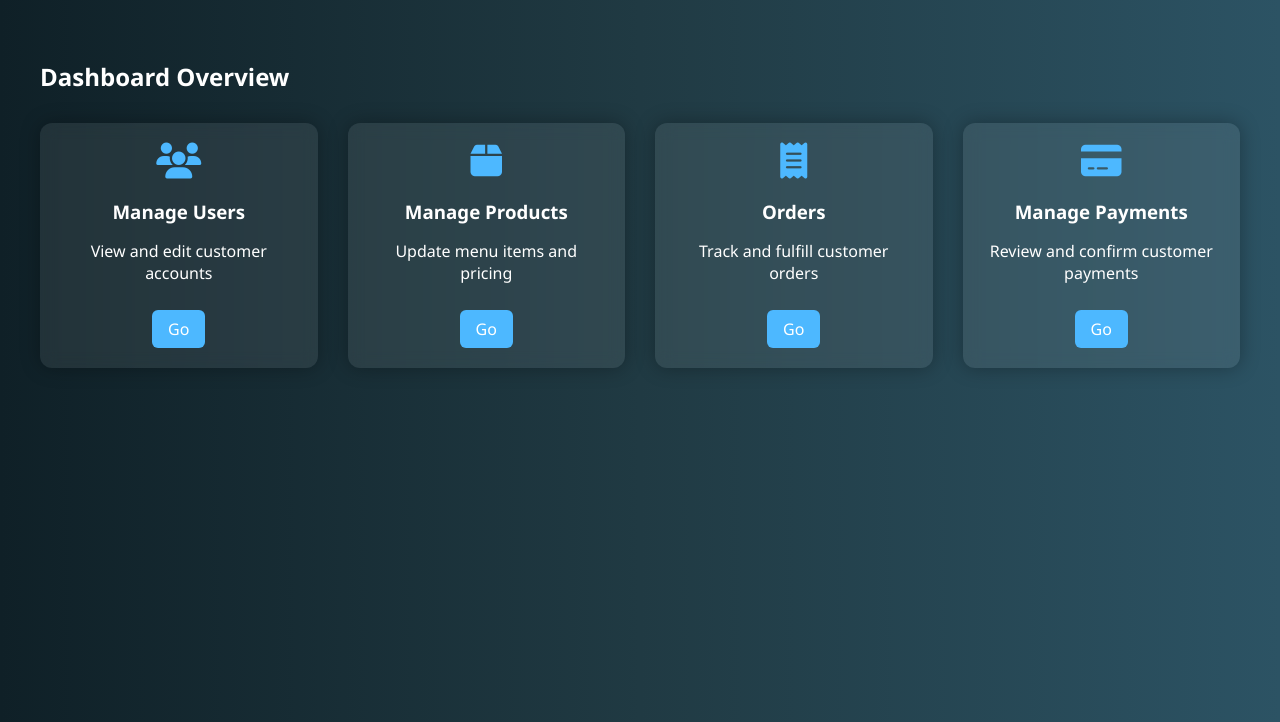
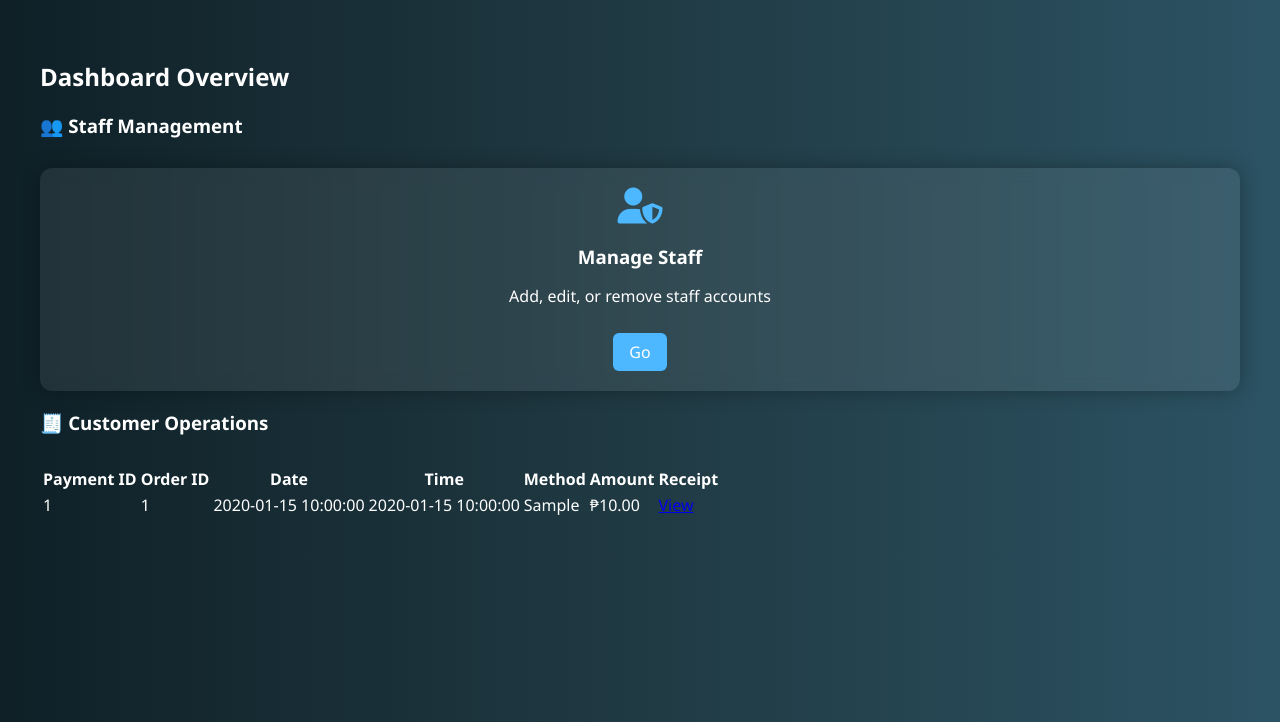
Before and after one commit to rmmlvnc/system, a PHP site: page /admin_dashboard.php in a window 1280 px wide. Shown: the part 78-800 px from the top of the page. Run offline with PHP 8.4, Linux system fonts and the light colour scheme; the visitor is signed in with stand-in values (Sample User, id 1); tables that the repository leaves empty or names only in its code hold one stand-in row (values such as "Sample post").

Commit message:
Update admin_dashboard.php

```diff
--- a/admin_dashboard.php
+++ b/admin_dashboard.php
@@ -13,6 +13,10 @@ $stmt = $pdo->prepare("SELECT first_name FROM admin WHERE username = ?");
 $stmt->execute([$username]);
 $admin = $stmt->fetch(PDO::FETCH_ASSOC);
 $first_name = $admin ? $admin['first_name'] : 'Admin';
+
+$stmt = $pdo->query("SELECT * FROM payment ORDER BY payment_date DESC");
+$payments = $stmt->fetchAll(PDO::FETCH_ASSOC);
+
 ?>
 
 <!DOCTYPE html>
@@ -29,39 +33,69 @@ $first_name = $admin ? $admin['first_name'] : 'Admin';
     <div class="logo">Kyla's Bistro Admin</div>
     <div class="admin-info">
       <span>👋 Welcome, <?= htmlspecialchars($first_name) ?></span>
-      <a href="logout.php" class="logout-btn">Logout</a>
+      <a href="admin_logout.php" class="logout-btn">Logout</a>
     </div>
   </header>
 
   <main class="dashboard-main">
     <h2>Dashboard Overview</h2>
-    <div class="card-grid">
-      <div class="card">
-        <i class="fas fa-users"></i>
-        <h3>Manage Users</h3>
-        <p>View and edit customer accounts</p>
-        <a href="manage_users.php">Go</a>
+    <div class="dashboard-section">
+      <h3>👥 Staff Management</h3>
+      <div class="card-grid">
+        <div class="card">
+          <i class="fas fa-user-shield"></i>
+          <h3>Manage Staff</h3>
+          <p>Add, edit, or remove staff accounts</p>
+          <a href="manage_staff.php">Go</a>
+        </div>
       </div>
-      <div class="card">
-        <i class="fas fa-box"></i>
-        <h3>Manage Products</h3>
-        <p>Update menu items and pricing</p>
-        <a href="manage_products.php">Go</a>
+    </div>
+
+    <div class="dashboard-section">
+      <h3>🧾 Customer Operations</h3>
+      <div class="card-grid">
+        <div class="payment-table">
+          <?php if (count($payments) === 0): ?>
+            <p>No payments have been made yet.</p>
+          <?php else: ?>
+            <table>
+              <thead>
+                <tr>
+                  <th>Payment ID</th>
+                  <th>Order ID</th>
+                  <th>Date</th>
+                  <th>Time</th>
+                  <th>Method</th>
+                  <th>Amount</th>
+                  <th>Receipt</th>
+                </tr>
+              </thead>
+              <tbody>
+                <?php foreach ($payments as $row): ?>
+                  <tr>
+                    <td><?= $row['payment_id'] ?></td>
+                    <td><?= $row['order_id'] ?></td>
+                    <td><?= $row['payment_date'] ?></td>
+                    <td><?= $row['payment_time'] ?></td>
+                    <td><?= $row['payment_method'] ?></td>
+                    <td>₱<?= number_format($row['amount'], 2) ?></td>
+                    <td>
+                      <?php if (!empty($row['receipt'])): ?>
+                        <a href="uploads/<?= $row['receipt'] ?>" target="_blank">View</a>
+                      <?php else: ?>
+                        No receipt
+                      <?php endif; ?>
+                    </td>
+                  </tr>
+                <?php endforeach; ?>
+              </tbody>
+            </table>
+          <?php endif; ?>
+        </div>
+
       </div>
-      <div class="card">
-        <i class="fas fa-receipt"></i>
-        <h3>Orders</h3>
-        <p>Track and fulfill customer orders</p>
-        <a href="manage_orders.php">Go</a>
-      </div>
-      <div class="card">
-        <i class="fas fa-credit-card"></i>
-        <h3>Manage Payments</h3>
-        <p>Review and confirm customer payments</p>
-        <a href="manage_payments.php">Go</a>
-      </div>
+    </div>
 
-    </div>
   </main>
 </body>
 </html>
```
